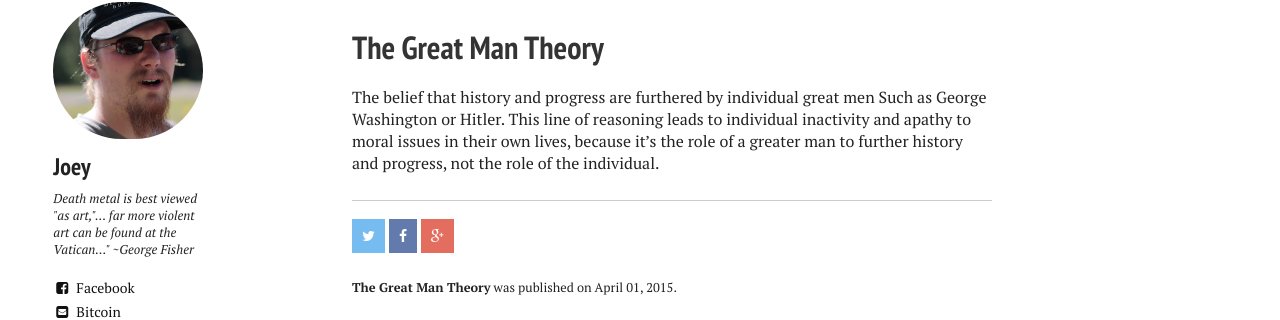
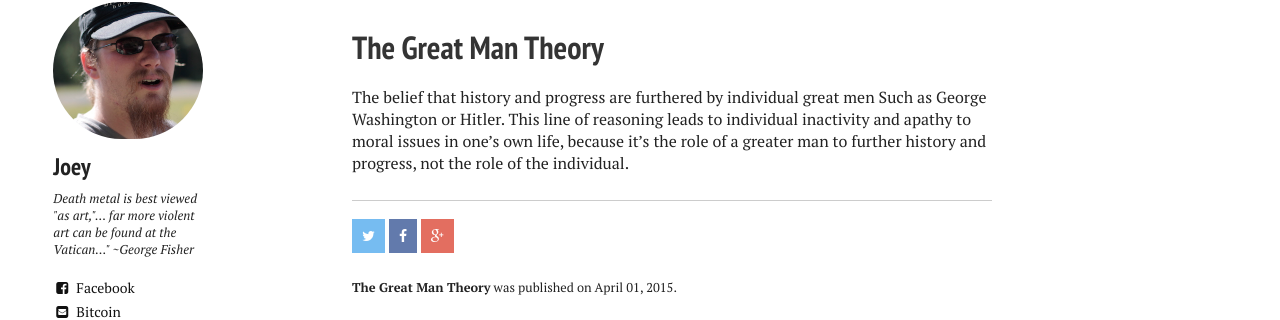
Before and after one commit to anarchistlexicon/anarchistlexicon.github.io, a Jekyll site: the page built from _posts/2015-04-01-great-man-theory.md, in a window 1280 px wide. Shown: the part 475-795 px from the top of the page. Built offline with Jekyll 4.4.1, drawn with Linux system fonts in a browser that asks for light colours; nearby versions of some CDN libraries.

Commit message:
Fix typo Joey found in Great Man Theory

```diff
--- a/_posts/2015-04-01-great-man-theory.md
+++ b/_posts/2015-04-01-great-man-theory.md
@@ -10,4 +10,8 @@ image:
   credit: Jon Roelofs
 ---
 
-The belief that history and progress are furthered by individual great men Such as George Washington or Hitler.  This line of reasoning leads to individual inactivity and apathy to moral issues in their own lives, because it's the role of a greater man to further history and progress, not the role of the individual.
+The belief that history and progress are furthered by individual great men Such
+as George Washington or Hitler.  This line of reasoning leads to individual
+inactivity and apathy to moral issues in one's own life, because it's the role
+of a greater man to further history and progress, not the role of the
+individual.
```
